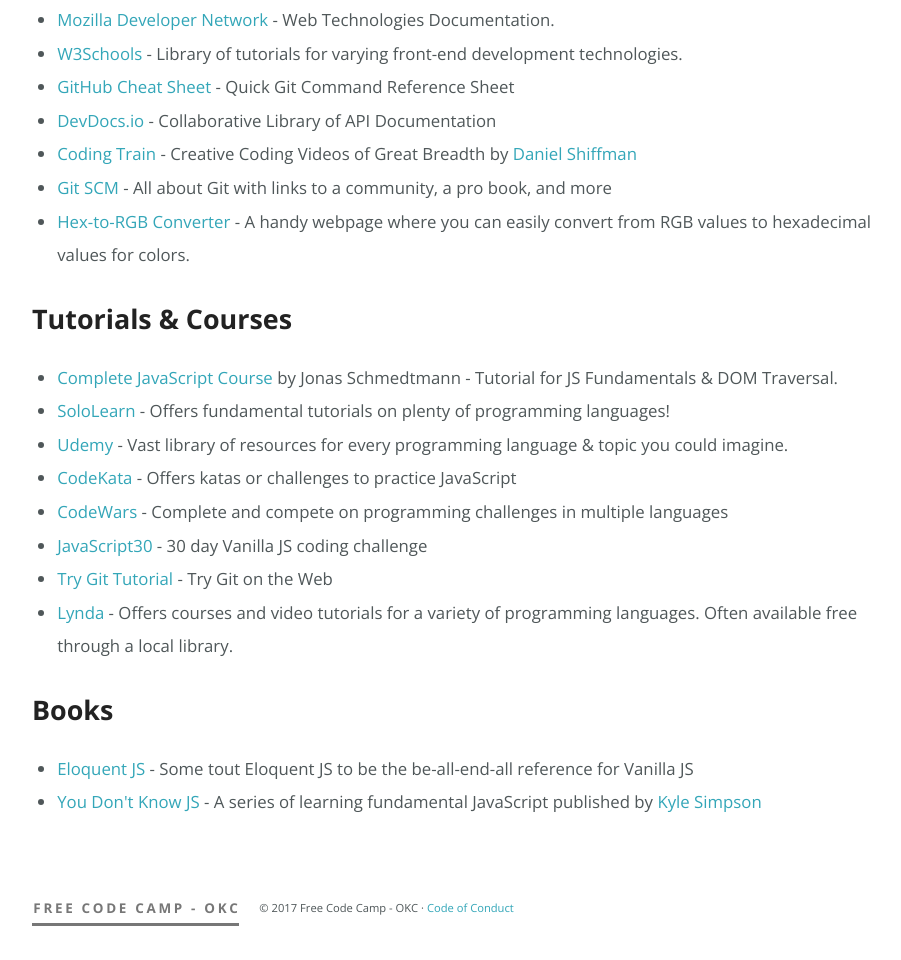
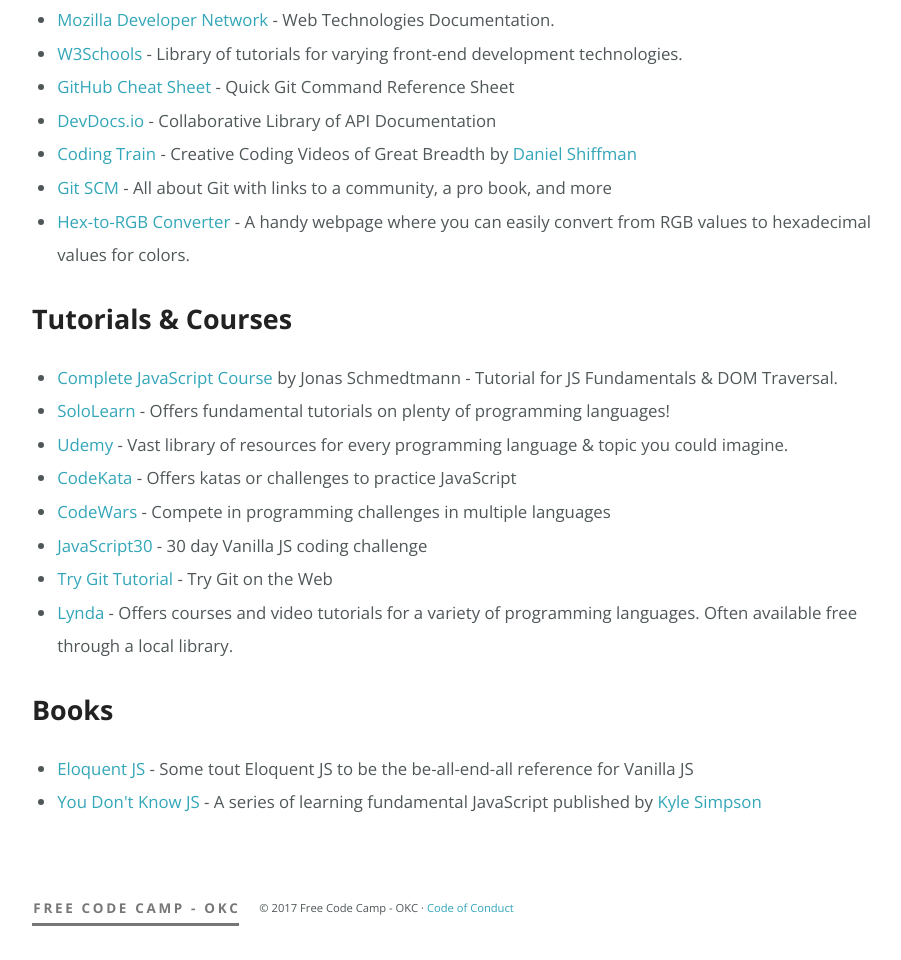
Before and after one commit to FreeCodeCampOKC/fccokc_web_legacy, a plain HTML site: page docs/resources.html in a window 1280 px wide. Shown: the part 432-1392 px from the top of the page, without its empty margins (188-1089 px from the left). Drawn offline with nearby package versions, Linux system fonts and the light colour scheme.

Commit message:
Fix typo in CodeWars description

```diff
--- a/docs/resources.html
+++ b/docs/resources.html
@@ -91,7 +91,7 @@
                             <li><a href="https://www.sololearn.com/" target="_blank" title="SoloLearn" rel="external">SoloLearn</a> - Offers fundamental tutorials on plenty of programming languages!</li>
                             <li><a href="https://www.udemy.com/courses/development/" target="_blank" title="Udemy" rel="external">Udemy</a> - Vast library of resources for every programming language & topic you could imagine.</li>
                             <li><a href="http://codekata.com" target="_blank" title="CodeKata" rel="external">CodeKata</a> - Offers katas or challenges to practice JavaScript</li>
-                            <li><a href="https://www.codewars.com" target="_blank" title="CodeWars" rel="external">CodeWars</a> - Complete and compete on programming challenges in multiple languages</li>
+                            <li><a href="https://www.codewars.com" target="_blank" title="CodeWars" rel="external">CodeWars</a> - Compete in programming challenges in multiple languages</li>
                             <li><a href="https://javascript30.com" target="_blank" title="JavaScript30" rel="external">JavaScript30</a> - 30 day Vanilla JS coding challenge</li>
                             <li><a href="https://try.github.io" target="_blank" title="TryGitTutorial" rel="external">Try Git Tutorial</a> - Try Git on the Web</li>
                             <li><a href="https://www.lynda.com" target="_blank" title="Lynda" rel="external">Lynda</a> - Offers courses and video tutorials for a variety of programming languages. Often available free through a local library.</li>
```
